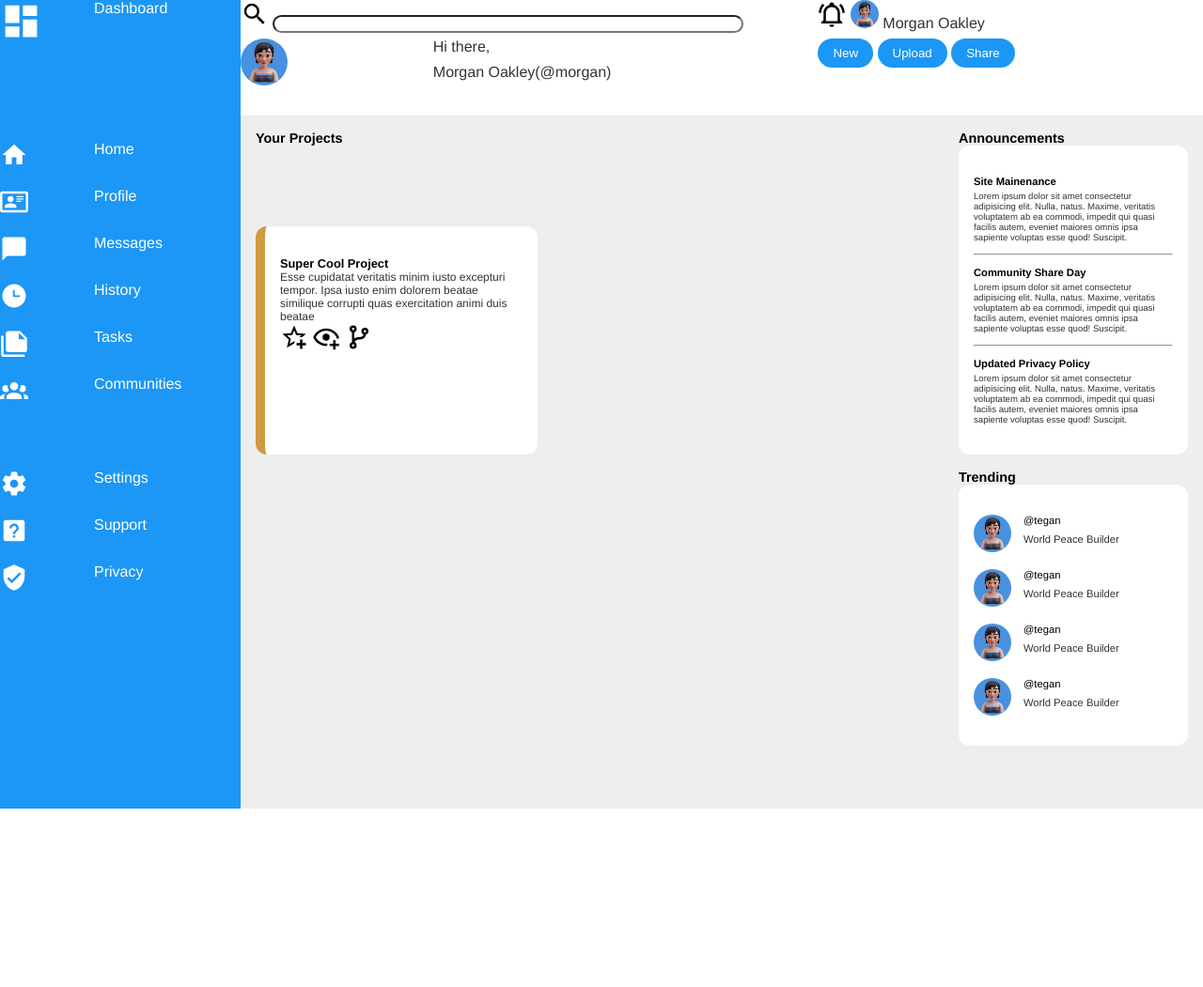
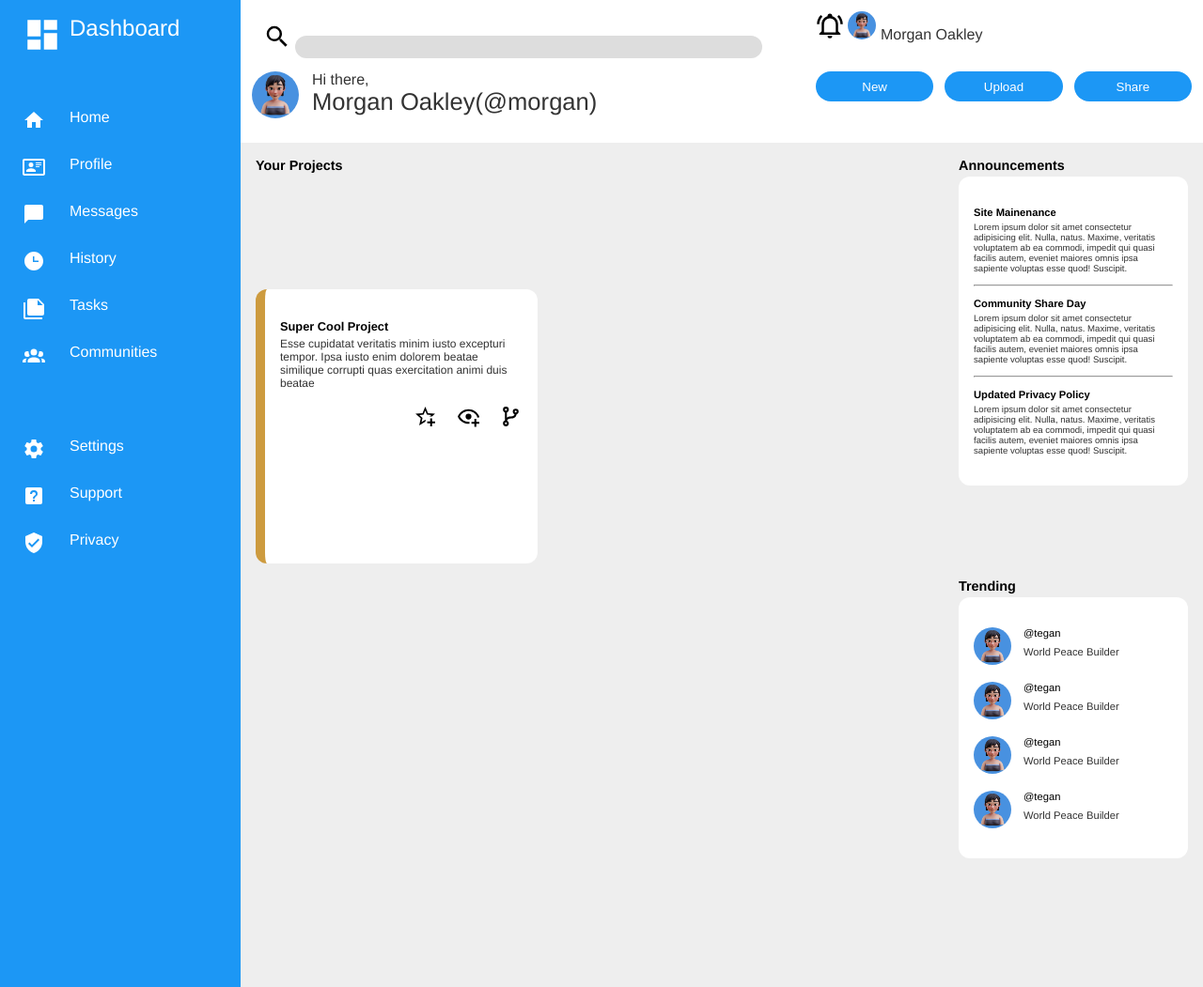
Before and after one commit to mistermaxk/admin-dashboard, a plain HTML site: page index.html in a window 1280 px wide. Shown: the top 1051 px of the page at 94% size. Before the commit the page ends 861 px from the top, so only its background shows below. Drawn offline with Linux system fonts and the light colour scheme.

Commit message:
Cleanup sidebar and header spacing

```diff
--- a/index.html
+++ b/index.html
@@ -22,8 +22,10 @@
       </div>
       <div class="user-welcome">
         <img class="avatar" src="./images/avatar_blackhair_female.jpg" alt="Profile Avatar icon">
-        <p>Hi there,</p>
-        <p class="user-name">Morgan Oakley(@morgan)</p>
+        <div class="user-wlecome-text">
+          <p>Hi there,</p>
+          <p class="user-name">Morgan Oakley(@morgan)</p>
+        </div>
       </div>
       <div class="header-menu">
         <button>New</button>
@@ -34,8 +36,6 @@
     <div id="sidebar">
       <div class="logo-icon"><svg xmlns="http://www.w3.org/2000/svg" viewBox="0 0 24 24"><path d="M13,3V9H21V3M13,21H21V11H13M3,21H11V15H3M3,13H11V3H3V13Z" /></svg></div>
       <div class="logo-text">Dashboard</div>
-      <div class="sidebar-icon"></div>
-      <div class="sidebar-nav"></div>
       <div class="sidebar-icon"><svg xmlns="http://www.w3.org/2000/svg" viewBox="0 0 24 24"><path d="M10,20V14H14V20H19V12H22L12,3L2,12H5V20H10Z" /></svg></div>
       <div class="sidebar-nav">Home</div>
       <div class="sidebar-icon"><svg xmlns="http://www.w3.org/2000/svg" viewBox="0 0 24 24"><path d="M22,3H2C0.91,3.04 0.04,3.91 0,5V19C0.04,20.09 0.91,20.96 2,21H22C23.09,20.96 23.96,20.09 24,19V5C23.96,3.91 23.09,3.04 22,3M22,19H2V5H22V19M14,17V15.75C14,14.09 10.66,13.25 9,13.25C7.34,13.25 4,14.09 4,15.75V17H14M9,7A2.5,2.5 0 0,0 6.5,9.5A2.5,2.5 0 0,0 9,12A2.5,2.5 0 0,0 11.5,9.5A2.5,2.5 0 0,0 9,7M14,7V8H20V7H14M14,9V10H20V9H14M14,11V12H18V11H14" /></svg></div>
--- a/main.css
+++ b/main.css
@@ -22,10 +22,12 @@ h1, h2 {
 
 h1 {
   font-size: 0.9rem;
+  margin-bottom: 4px;
 }
 
 h2 {
   font-size: 0.8rem;
+  margin-bottom: 4px;
 }
 
 h3 {
@@ -47,22 +49,33 @@ p {
 header {
   grid-area: 1 / 2 / 2 / 3;
   background-color: #fff;
+  padding: 12px;
   display: grid;
   grid-template-columns: 3fr 2fr;
-  grid-template-rows: 1fr 2fr;
+  grid-template-rows: 1fr 1fr;
 }
 
 header svg {
   max-width: 30px;
 }
 
+.search {
+  margin: 12px;
+  display: grid;
+}
+
 .search input {
   border-radius: 25px;
+  border: none;
+  background-color: #ddd;
+  min-height: 1.5rem;
+  align-self: center;
 }
 
 .avatar {
   border-radius: 50%;
 }
+
 .user-shortcuts .avatar {
   max-width: 30px;
 }
@@ -73,8 +86,8 @@ header svg {
 
 .user-welcome {
   display: grid;
-  grid-template-columns: 1fr 2fr;
-  grid-template-rows: 1fr 2fr;
+  grid-template-columns: 64px 1fr;
+  grid-template-rows: 64px;
 }
 
 .user-welcome .avatar {
@@ -82,19 +95,32 @@ header svg {
   grid-area: 1 / 1 / 3 / 2;
 }
 
+.user-welcome .user-name {
+  font-size: 1.6rem;
+}
+
+.header-menu {
+  display: grid;
+  grid-template-columns: repeat(3, 1fr);
+  justify-content: space-around;
+  gap: 12px;
+}
+
 .header-menu button {
-  padding: 8px 16px;
+  padding: 8px 8px;
   background-color: var(--skyblue);
   color: #fff;
   border: none;
   border-radius: 20px;
+  max-height: 32px;
 }
 
 #sidebar {
   grid-area: 1 / 1 / 3 / 2;
   background-color: var(--skyblue);
+  padding: 16px 0 0 24px;
   display: grid;
-  grid-template-columns: 100px 1fr;
+  grid-template-columns: 50px 1fr;
   grid-template-rows: 100px repeat(11, 50px);
   color: #fff;
 }
@@ -105,11 +131,15 @@ header svg {
 }
 
 .sidebar-icon {
-  max-width: 30px;
+  max-width: 24px;
 }
 
 .logo-icon {
-  max-width: 45px;
+  max-width: 42px;
+}
+
+.logo-text {
+  font-size: 1.5rem;
 }
 
 .content-box {
@@ -148,7 +178,7 @@ header svg {
 }
 
 .single-project {
-  width: 300px;
+  max-width: 300px;
   border-left: 10px solid rgb(205, 155, 63);
 }
 
@@ -156,8 +186,14 @@ header svg {
   font-size: 0.75rem;
 }
 
+.project-shortcuts {
+  text-align: right;
+}
+
 .project-shortcuts svg {
-  max-width: 30px;
+  max-width: 25px;
+  margin-top: 16px;
+  margin-left: 16px;
 }
 
 .trending {
```
